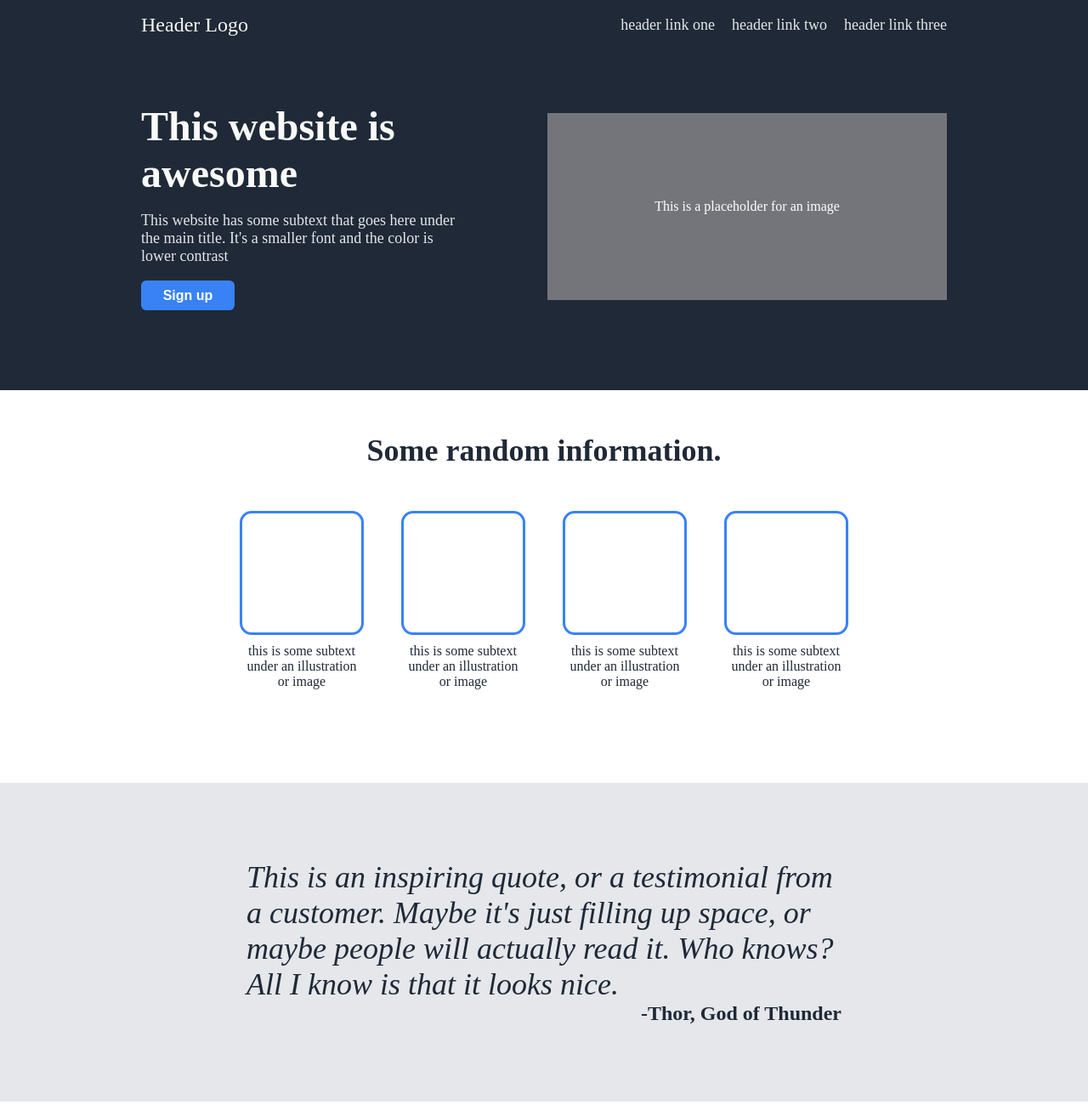
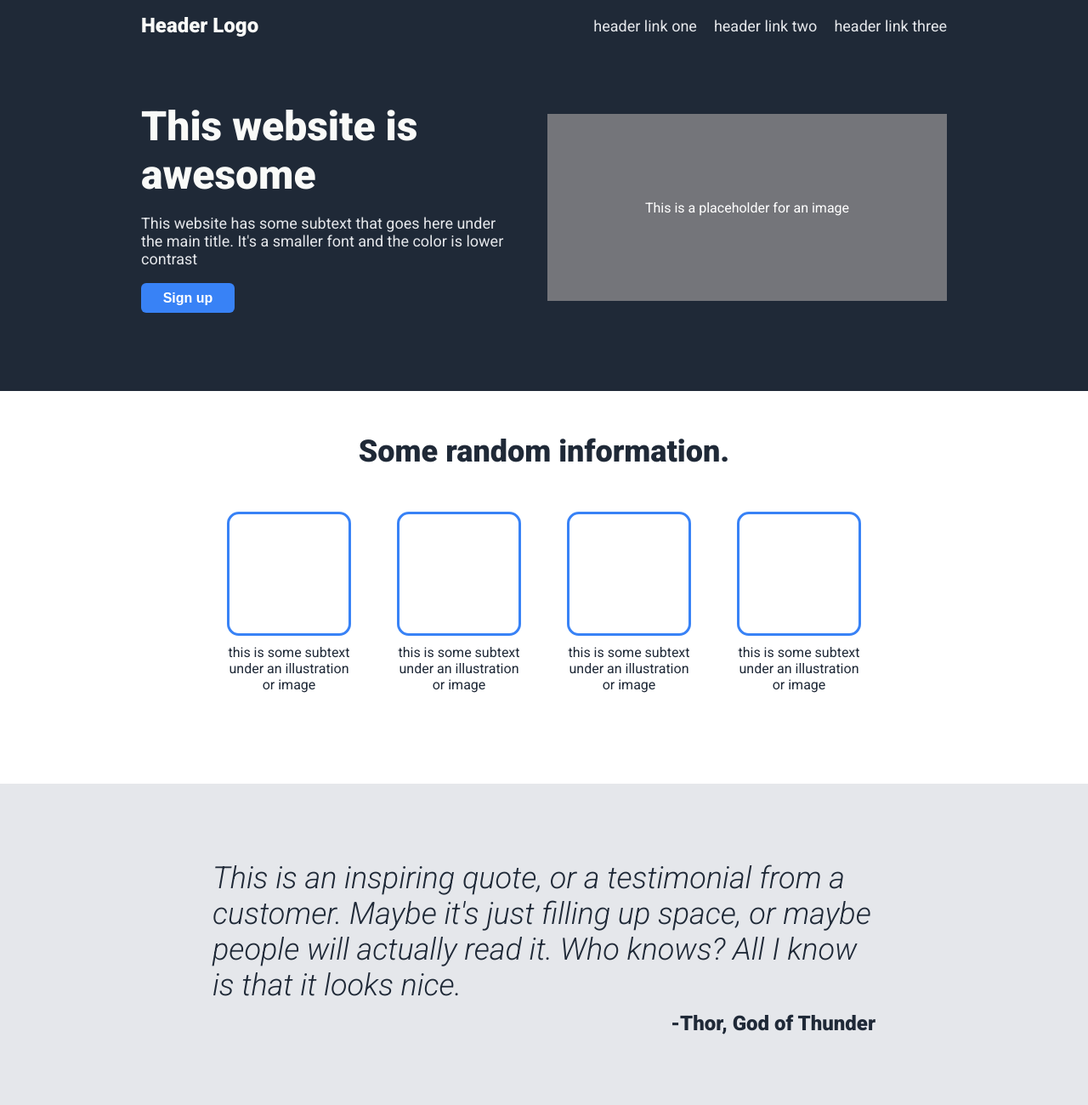
Before and after one commit to xeirin/flexbox-landing-page, a plain HTML site: page index.html in a window 1280 px wide. Shown: the top 1300 px of the page at 85% size. Drawn offline with Linux system fonts and the light colour scheme.

Commit message:
Apply Roboto font

```diff
--- a/index.html
+++ b/index.html
@@ -4,6 +4,9 @@
         <meta charset="UTF-8">
         <title>Landing Page</title>
         <link rel="stylesheet" href="styles.css">
+        <link rel="preconnect" href="https://fonts.googleapis.com">
+        <link rel="preconnect" href="https://fonts.gstatic.com" crossorigin>
+        <link href="https://fonts.googleapis.com/css2?family=Roboto:ital,wght@0,400;0,700;0,900;1,300&display=swap" rel="stylesheet">
     </head>
     <body>
         <div class="header">
--- a/styles.css
+++ b/styles.css
@@ -3,6 +3,7 @@ body {
     flex-direction: column;
     margin: 0;
     min-height: 100vh;
+    font-family: 'Roboto', sans-serif;
 }
 
 .header {
@@ -23,6 +24,7 @@ body {
     margin-left: 150px;
     color: #f9faf8;
     font-size: 24px;
+    font-weight: 800;
 }
 
 .right-links {
@@ -48,7 +50,7 @@ a {
     height: 400px;
     margin-left: 150px;
     margin-right: 150px;
-    gap: 100px;
+    gap: 50px;
     align-items: center;
     justify-content: center;
 
@@ -56,7 +58,8 @@ a {
 .left {
     display: flex;
     flex-direction: column;
-    width: 400px;
+    width: 500px;
+    height: 400px;
     justify-content: center;
 
 }
@@ -155,7 +158,7 @@ button {
     display: flex;
     flex-direction: column;
     align-items: center;
-    width: 140px;
+    width: 150px;
     gap: 10px;
 }
 
@@ -186,8 +189,9 @@ button {
 .quote-reference {
     display: flex;
     flex-direction: column;
-    width: 700px;
+    width: 780px;
     justify-content: center;
+    gap: 10px;
 }
 
 .quote {
```
